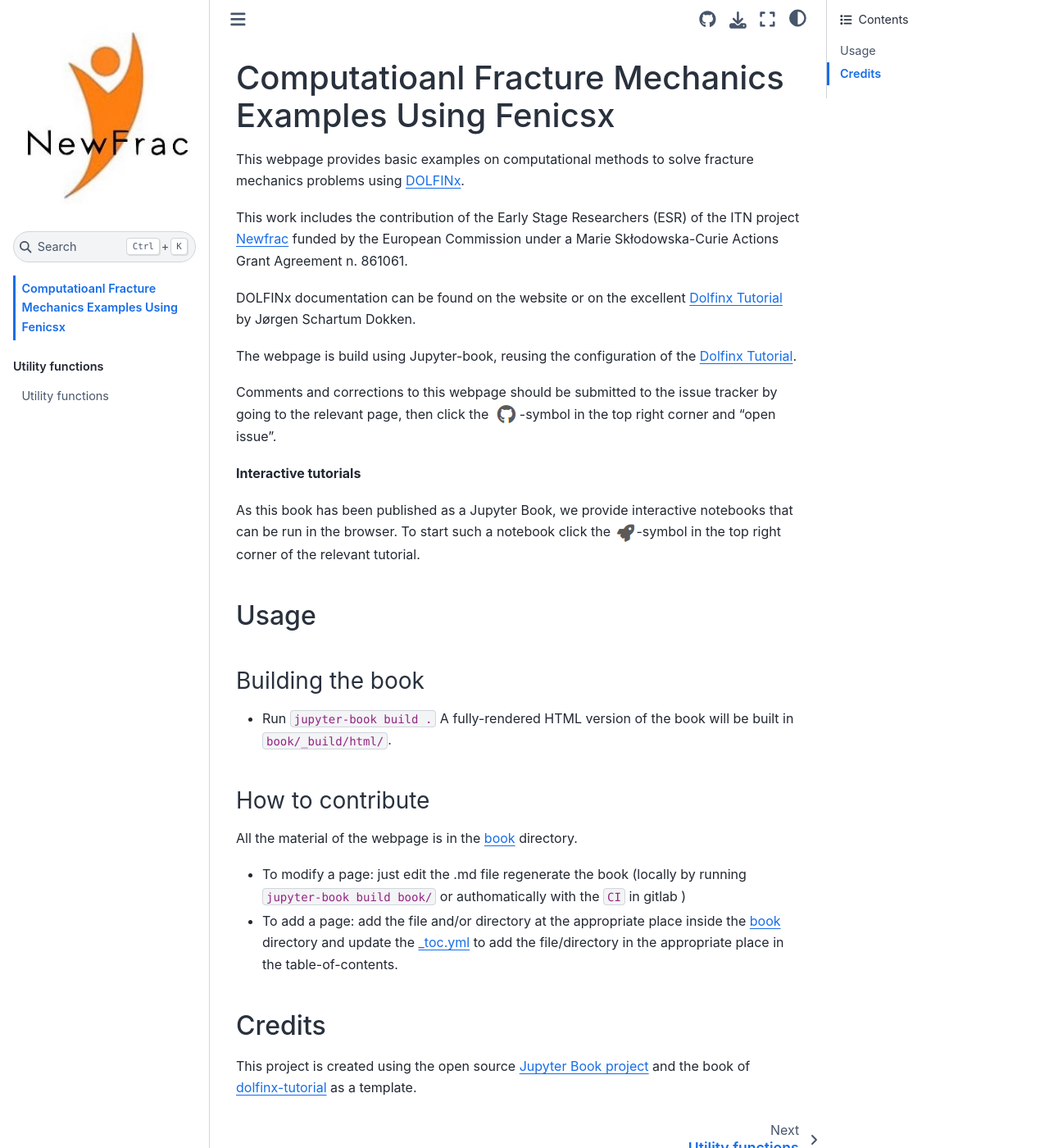
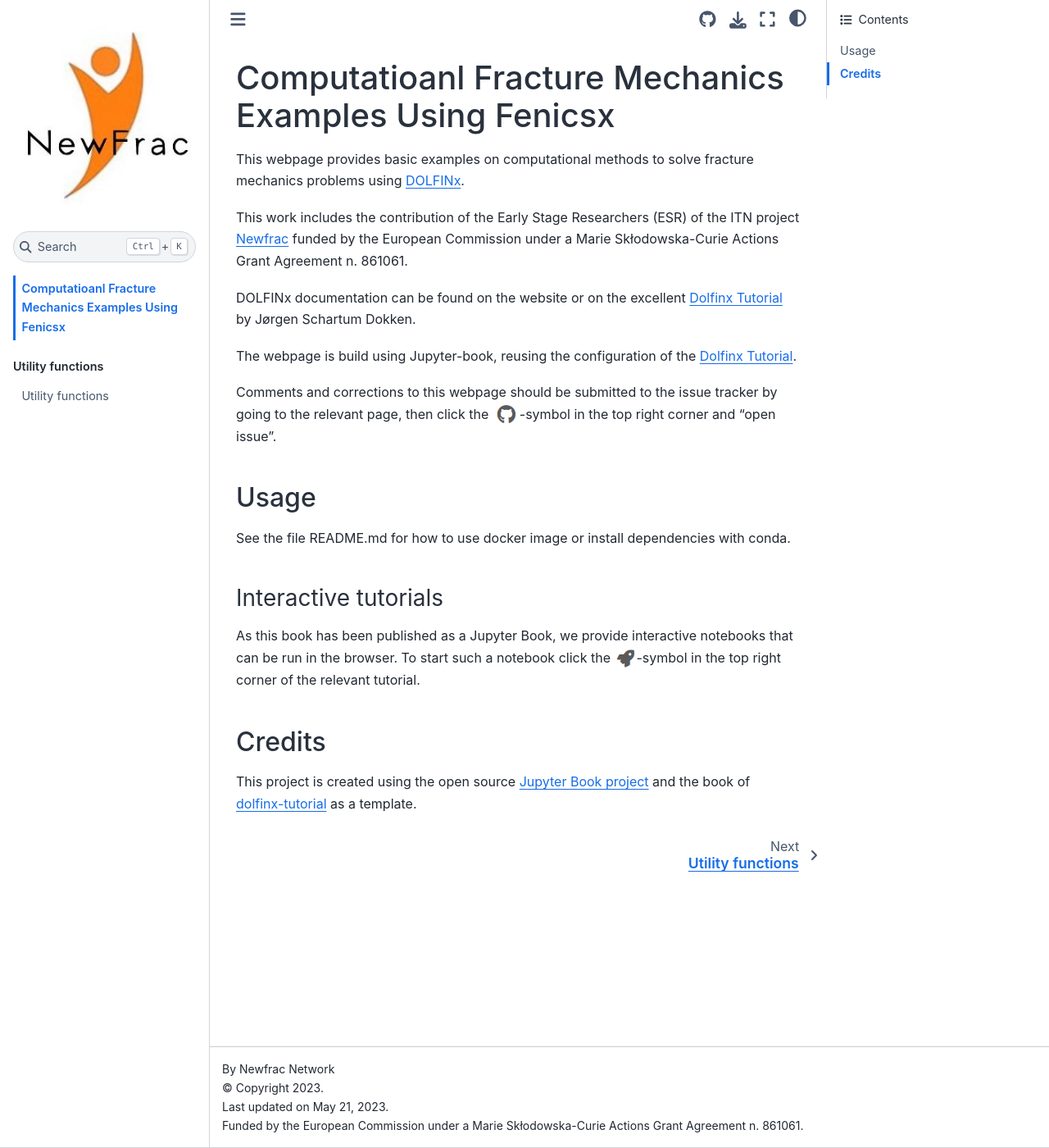
Before and after one commit to newfrac/fenicsx-fracture, a Jupyter Book: the page built from index.md, in a window 1280 px wide and 1400 px high. Shown: the whole window at 82% size. Built offline with Jupyter Book 1.0.4 settings and Sphinx 7.4.7 and the Sphinx Book theme 1.1.4, drawn with Linux system fonts in a browser that asks for light colours; pages that are not in the unit, such as notebooks, are missing from menus.

```diff
--- a/index.md
+++ b/index.md
@@ -10,22 +10,13 @@ The webpage is build using Jupyter-book, reusing the configuration of the [Dolfi
 
 Comments and corrections to this webpage should be submitted to the issue tracker by going to the relevant page, then click the ![git](git.png)-symbol in the top right corner and "open issue".
 
-**Interactive tutorials**
+## Usage
+
+See the file [README.md](README.md) for how to use docker image or install dependencies with conda.
+
+### Interactive tutorials
 
 As this book has been published as a Jupyter Book, we provide interactive notebooks that can be run in the browser. To start such a notebook click the ![Binder symbol](binder.png)-symbol in the top right corner of the relevant tutorial.
-
-## Usage
-
-### Building the book
-
-- Run `jupyter-book build .` A fully-rendered HTML version of the book will be built in `book/_build/html/`.
-
-### How to contribute
-
-All the material of the webpage is in the [book](https://gitlab.com/newfrac/newfrac.gitlab.io/-/tree/master/book) directory.
-
-- To modify a page: just edit the .md file regenerate the book (locally by running `jupyter-book build book/` or authomatically with the `CI` in gitlab )
-- To add a page: add the file and/or directory at the appropriate place inside the [book](https://gitlab.com/newfrac/newfrac.gitlab.io/-/tree/master/book) directory and update the [_toc.yml](https://gitlab.com/newfrac/newfrac.gitlab.io/-/blob/master/book/_toc.yml) to add the file/directory in the appropriate place in the table-of-contents.
 
 ## Credits
 
```
Also changed, not shown: README.md (+1 -1 lines), 1 other file.
